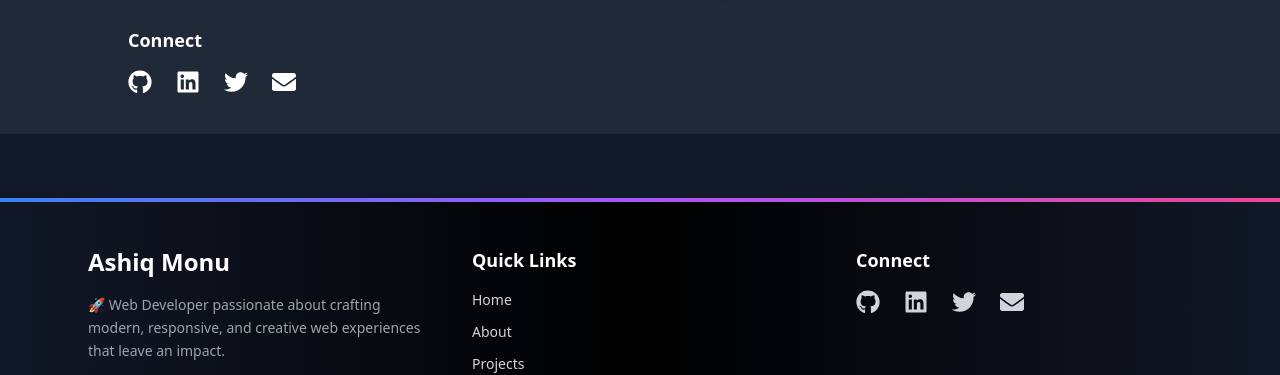
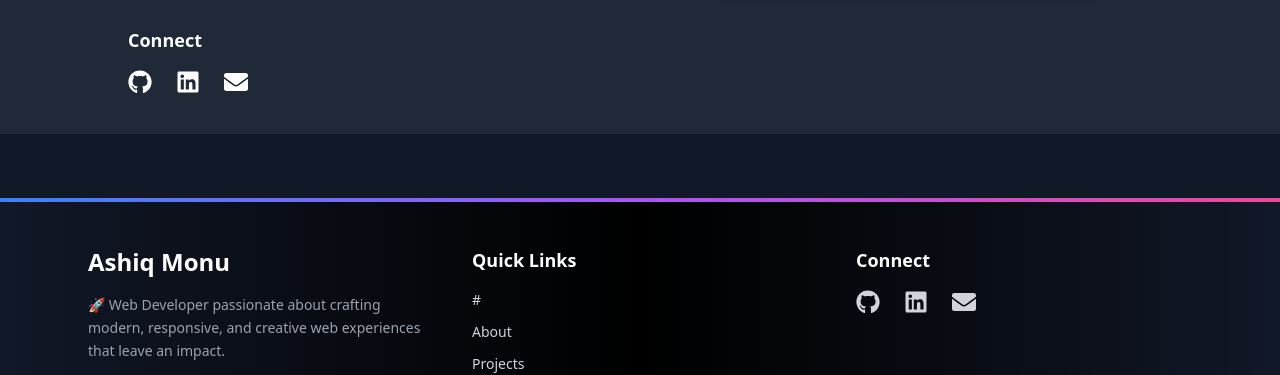
Before and after one commit to AshiqKakkat/My-Portfolio, a React (Create React App) app: page / in a window 1280 px wide. Shown: the part 5026-5401 px from the top of the page. Built offline with nearby package versions, Linux system fonts and the light colour scheme.

Commit message:
Updated SEO tags

```diff
--- a/src/components/Contact.js
+++ b/src/components/Contact.js
@@ -54,7 +54,7 @@ export default function Contact() {
           <h3 className="text-lg font-semibold text-white mb-4">Connect</h3>
           <div className="flex space-x-6 text-2xl">
             <a
-              href="https://github.com/Monuashiq"
+              href="https://github.com/AshiqKakkat"
               target="_blank"
               rel="noreferrer"
               className="hover:text-white transition transform hover:scale-110"
@@ -62,23 +62,16 @@ export default function Contact() {
               <FaGithub />
             </a>
             <a
-              href="https://linkedin.com"
+              href="https://www.linkedin.com/in/ashiq-kakkat"
               target="_blank"
               rel="noreferrer"
               className="hover:text-blue-400 transition transform hover:scale-110"
             >
               <FaLinkedin />
             </a>
+
             <a
-              href="https://twitter.com"
-              target="_blank"
-              rel="noreferrer"
-              className="hover:text-sky-400 transition transform hover:scale-110"
-            >
-              <FaTwitter />
-            </a>
-            <a
-              href="mailto:ashiq@example.com"
+              href="mailto:ashiqkakkat01@gmail.com"
               className="hover:text-pink-400 transition transform hover:scale-110"
             >
               <FaEnvelope />
--- a/src/components/footer.js
+++ b/src/components/footer.js
@@ -30,7 +30,7 @@ export default function Footer() {
         >
           <h3 className="text-lg font-semibold text-white mb-4">Quick Links</h3>
           <ul className="space-y-3 text-sm">
-            {["Home", "About", "Projects", "Services", "Contact"].map((link, i) => (
+            {["#", "About", "Projects", "Services", "Contact"].map((link, i) => (
               <li key={i}>
                 <a
                   href={`#${link.toLowerCase()}`}
@@ -53,7 +53,7 @@ export default function Footer() {
           <h3 className="text-lg font-semibold text-white mb-4">Connect</h3>
           <div className="flex space-x-6 text-2xl">
             <a
-              href="https://github.com/Monuashiq"
+              href="https://github.com/AshiqKakkat"
               target="_blank"
               rel="noreferrer"
               className="hover:text-white transition transform hover:scale-110"
@@ -61,23 +61,16 @@ export default function Footer() {
               <FaGithub />
             </a>
             <a
-              href="https://linkedin.com"
+              href="https://www.linkedin.com/in/ashiq-kakkat"
               target="_blank"
               rel="noreferrer"
               className="hover:text-blue-400 transition transform hover:scale-110"
             >
               <FaLinkedin />
             </a>
+
             <a
-              href="https://twitter.com"
-              target="_blank"
-              rel="noreferrer"
-              className="hover:text-sky-400 transition transform hover:scale-110"
-            >
-              <FaTwitter />
-            </a>
-            <a
-              href="mailto:ashiq@example.com"
+              href="mailto:ashiqkakkat01@gmail.com"
               className="hover:text-pink-400 transition transform hover:scale-110"
             >
               <FaEnvelope />
```
